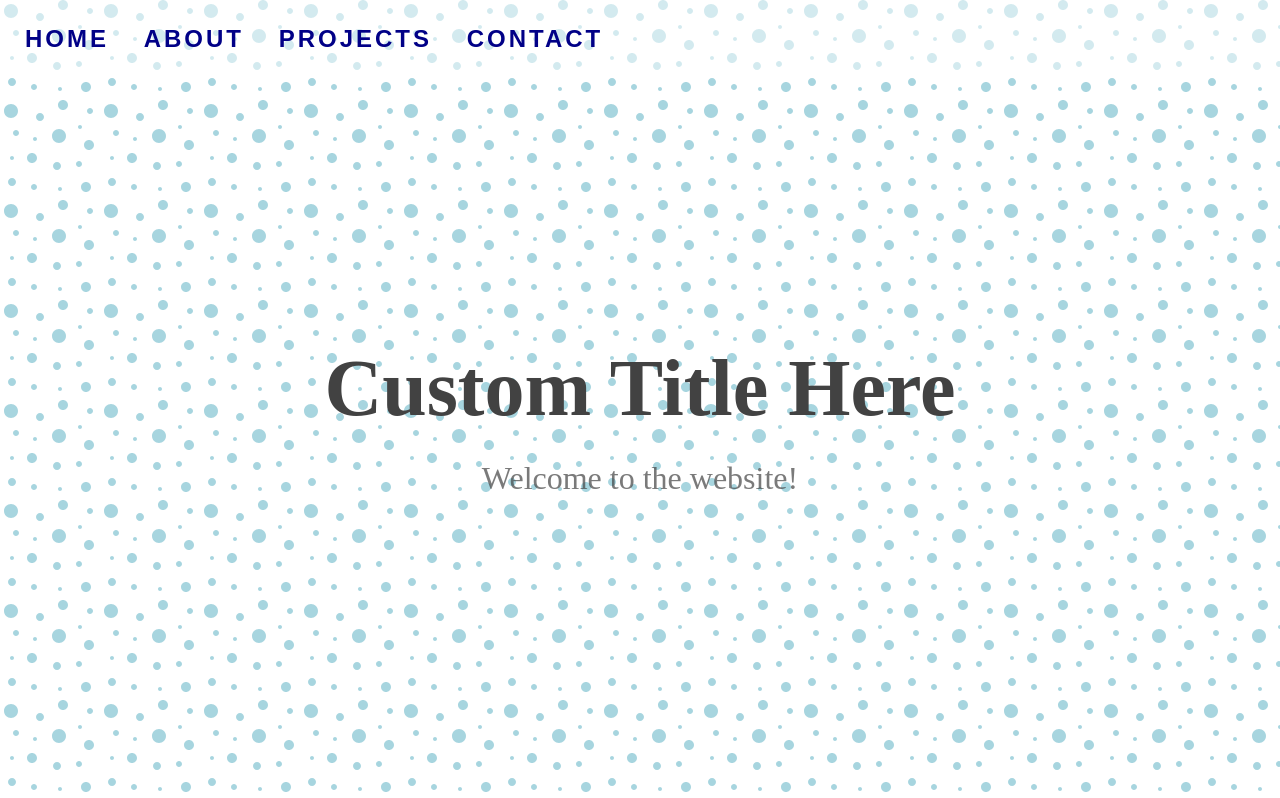
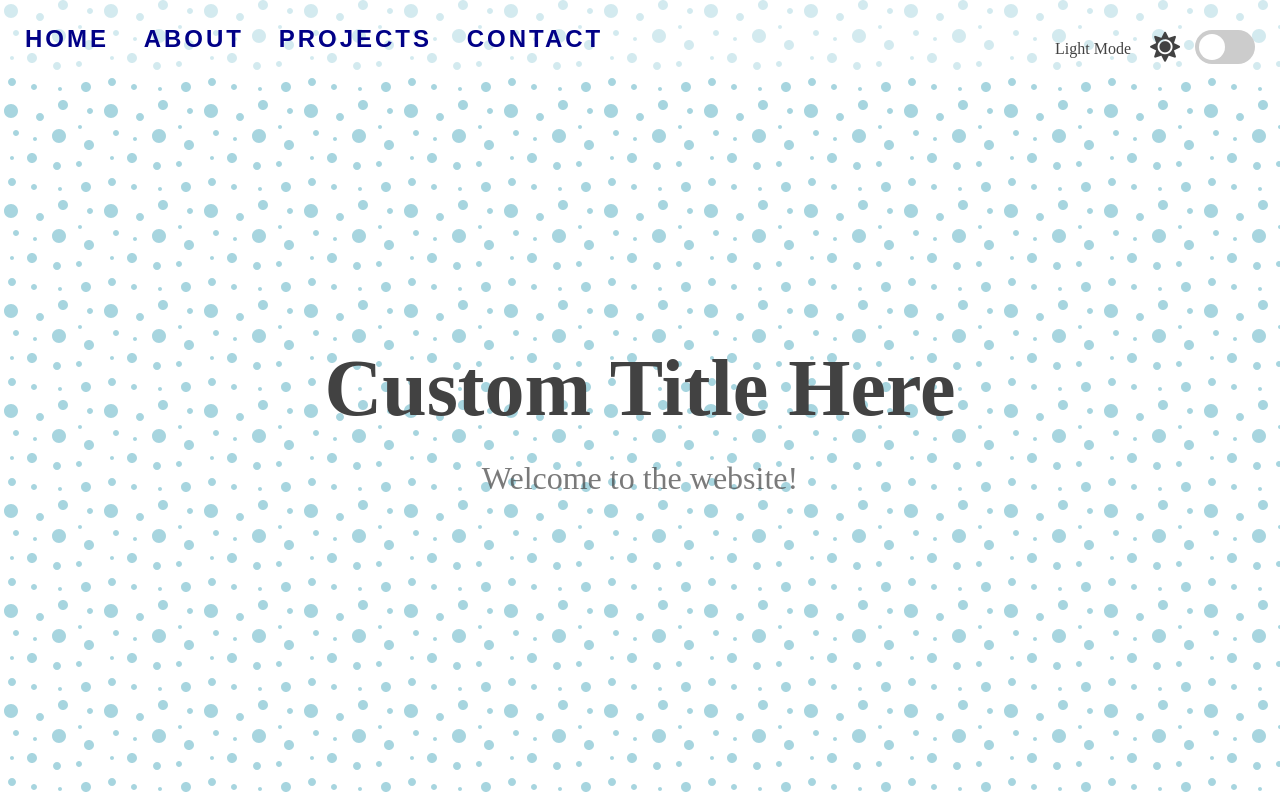
Before and after one commit to MishkaZi/light-dark, a plain HTML site: page index.html in a window 1280 px wide. Shown: the top 798 px of the page. Drawn offline with Linux system fonts and the light colour scheme; a web font is replaced by a local one.

Commit message:
Light - dark mode toggle added

```diff
--- a/index.html
+++ b/index.html
@@ -12,6 +12,17 @@
     <link rel="stylesheet" href="style.css" />
   </head>
   <body>
+    <!-- Dark mode switch -->
+    <div class="theme-switch-wrapper">
+      <span id="toggle-icon">
+        <span class="toggle-text">Light Mode</span>
+        <i class="fas fa-sun"></i>
+      </span>
+      <label class="theme-switch">
+        <input type="checkbox" />
+        <div class="slider round"></div>
+      </label>
+    </div>
     <!-- Navigation -->
     <nav id="nav">
       <a href="#home">HOME</a>
```
